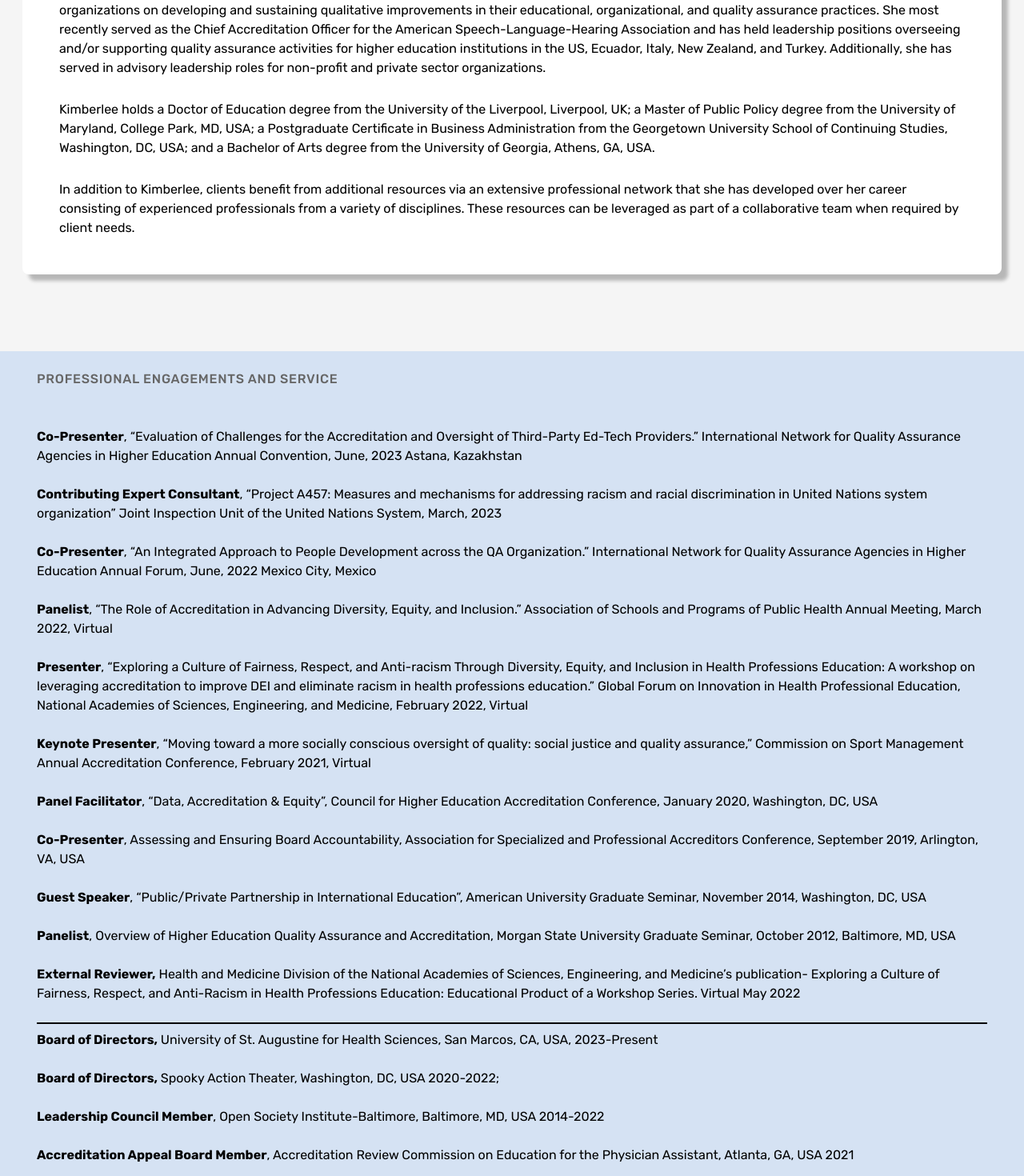
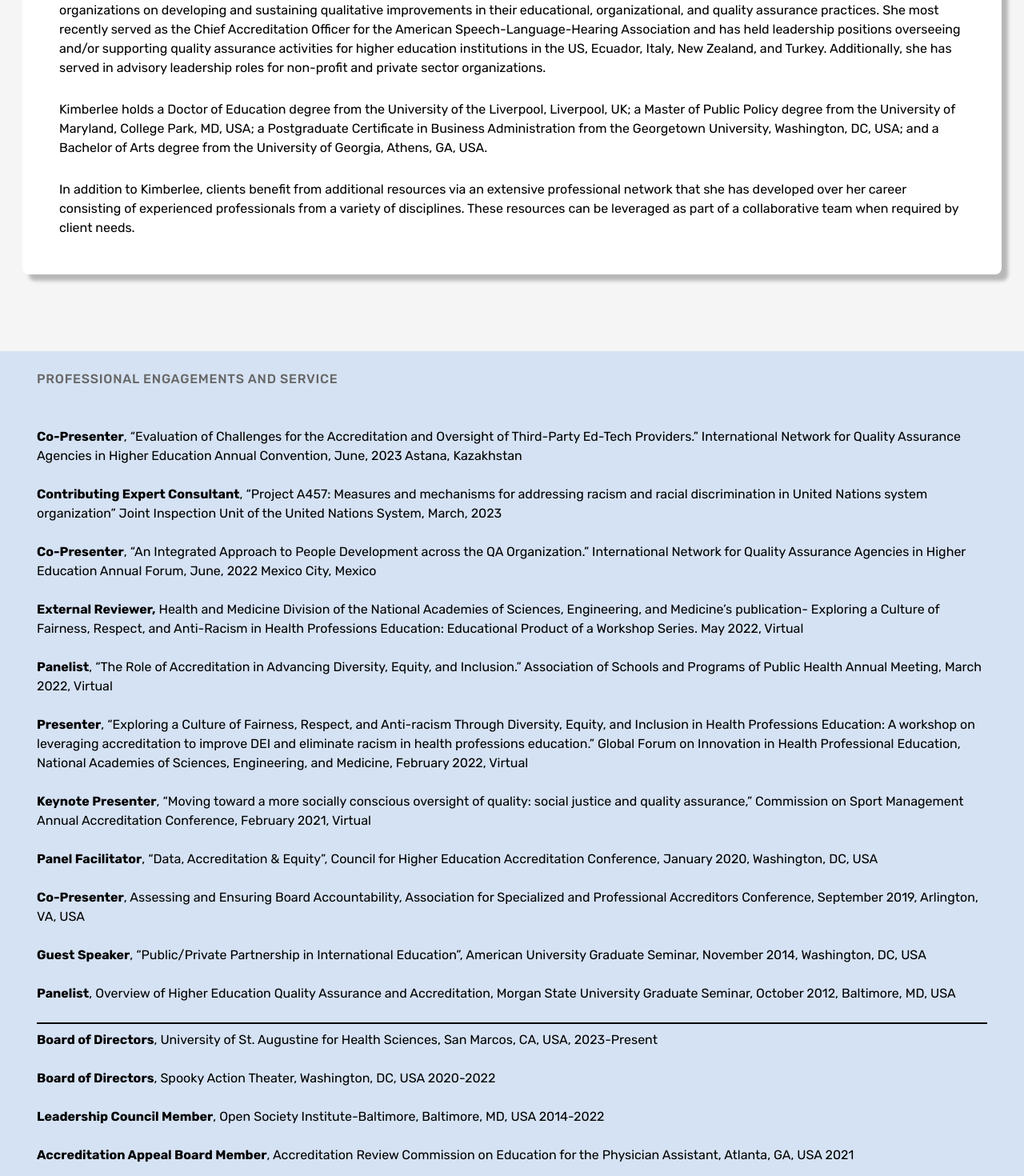
Before and after one commit to Cian747/M, a React (Create React App) app: page /about-us in a window 1280 px wide. Shown: the part 560-2030 px from the top of the page at 80% size. Built offline with nearby package versions, Linux system fonts and the light colour scheme.

Commit message:
Wording update v1
Changes to the page arrangement as per client request.

```diff
--- a/src/pages/About.js
+++ b/src/pages/About.js
@@ -27,6 +27,11 @@ const ENGAGEMENTS = [
         Development across the QA Organization.” International Network for
         Quality Assurance Agencies in Higher Education Annual Forum, June, 2022
         Mexico City, Mexico`,
+  },
+  {
+    title: 'External Reviewer,',
+    borderTop: false,
+    content: ` Health and Medicine Division of the National Academies of Sciences, Engineering, and Medicine’s publication- Exploring a Culture of Fairness, Respect, and Anti-Racism in Health Professions Education: Educational Product of a Workshop Series. May 2022, Virtual`,
   },
   {
     title: 'Panelist',
@@ -82,19 +87,14 @@ const ENGAGEMENTS = [
         October 2012, Baltimore, MD, USA`,
   },
   {
-    title: 'External Reviewer,',
-    borderTop: false,
-    content: ` Health and Medicine Division of the National Academies of Sciences, Engineering, and Medicine’s publication- Exploring a Culture of Fairness, Respect, and Anti-Racism in Health Professions Education: Educational Product of a Workshop Series. Virtual May 2022`,
+    title: 'Board of Directors',
+    borderTop: true,
+    content: `, University of St. Augustine for Health Sciences, San Marcos, CA, USA, 2023-Present`,
   },
   {
-    title: 'Board of Directors,',
-    borderTop: true,
-    content: ` University of St. Augustine for Health Sciences, San Marcos, CA, USA, 2023-Present`,
-  },
-  {
-    title: 'Board of Directors,',
+    title: 'Board of Directors',
     borderTop: false,
-    content: ` Spooky Action Theater, Washington, DC, USA 2020-2022;`,
+    content: `, Spooky Action Theater, Washington, DC, USA 2020-2022`,
   },
   {
     title: 'Leadership Council Member',
@@ -160,7 +160,7 @@ const About = () => {
               of the Liverpool, Liverpool, UK; a Master of Public Policy degree
               from the University of Maryland, College Park, MD, USA; a
               Postgraduate Certificate in Business Administration from the
-              Georgetown University School of Continuing Studies, Washington,
+              Georgetown University, Washington,
               DC, USA; and a Bachelor of Arts degree from the University of
               Georgia, Athens, GA, USA.
             </p>
```
